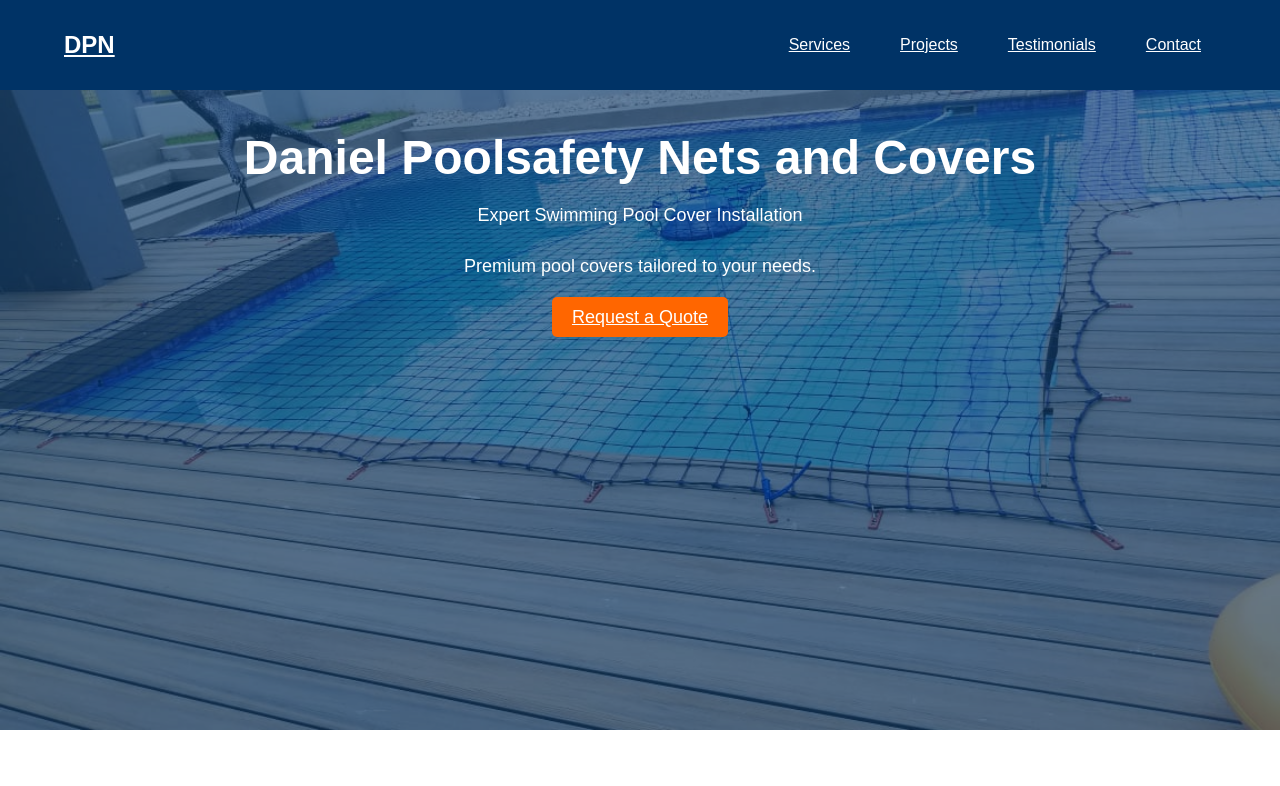
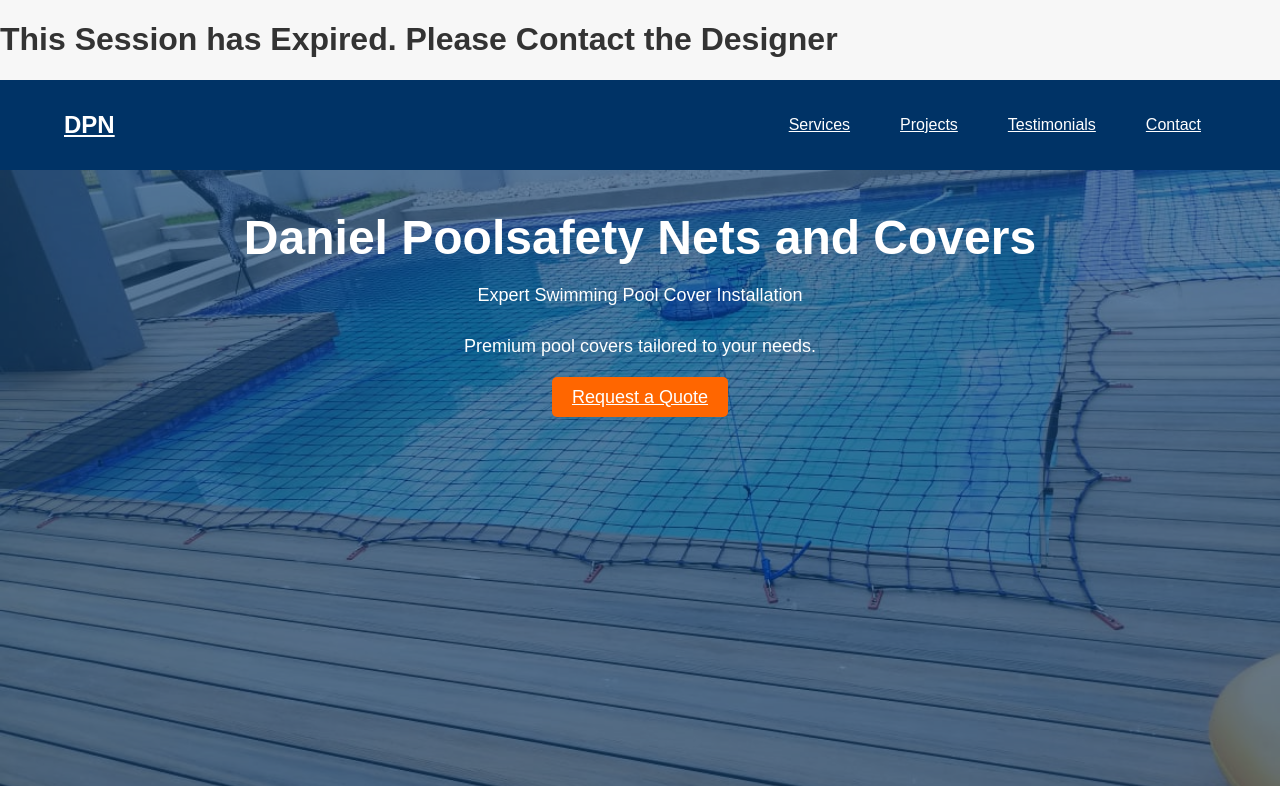
Before and after one commit to FrancisNkufi/Test-Pool-WebSite, a plain HTML site: page index.html in a window 1280 px wide. Shown: the top 786 px of the page. Drawn offline with Linux system fonts and the light colour scheme.

Commit message:
Update index.html

```diff
--- a/index.html
+++ b/index.html
@@ -7,6 +7,9 @@
     <link rel="stylesheet" href="styles.css">
 </head>
 <body>
+
+    <h1>This Session has Expired. Please Contact the Designer</h1>
+<!--
     <!-- Header with Navigation -->
     <header class="main-header">
         <div class="container">
@@ -102,5 +105,6 @@
     <footer>
         <p>&copy; 2024 PoolCoverPro. Test Designed by Francis Nkufi.</p>
     </footer>
+    -->
 </body>
 </html>
```
